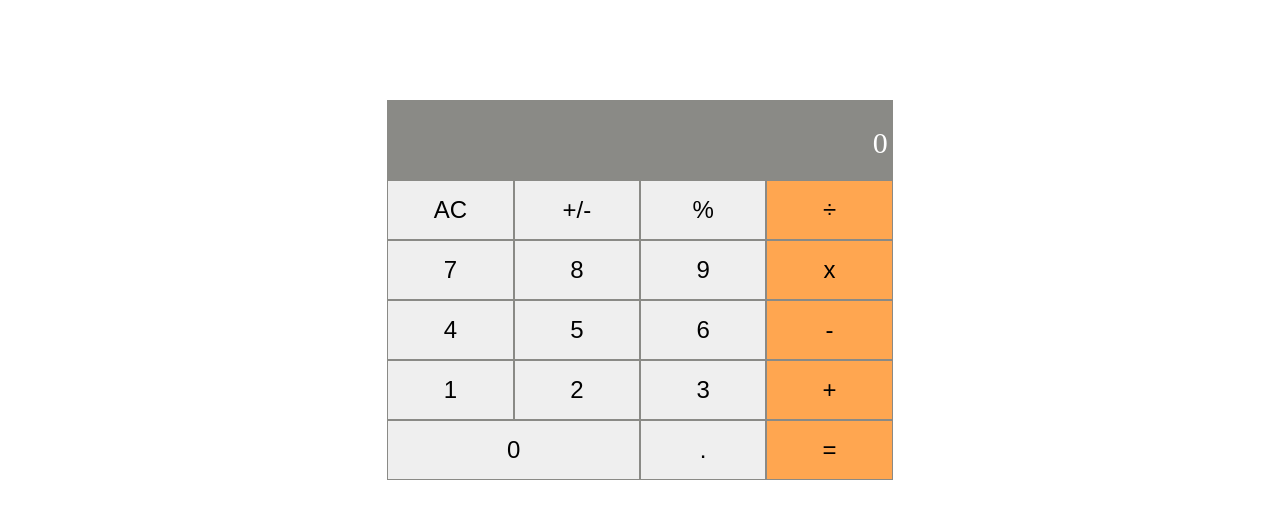
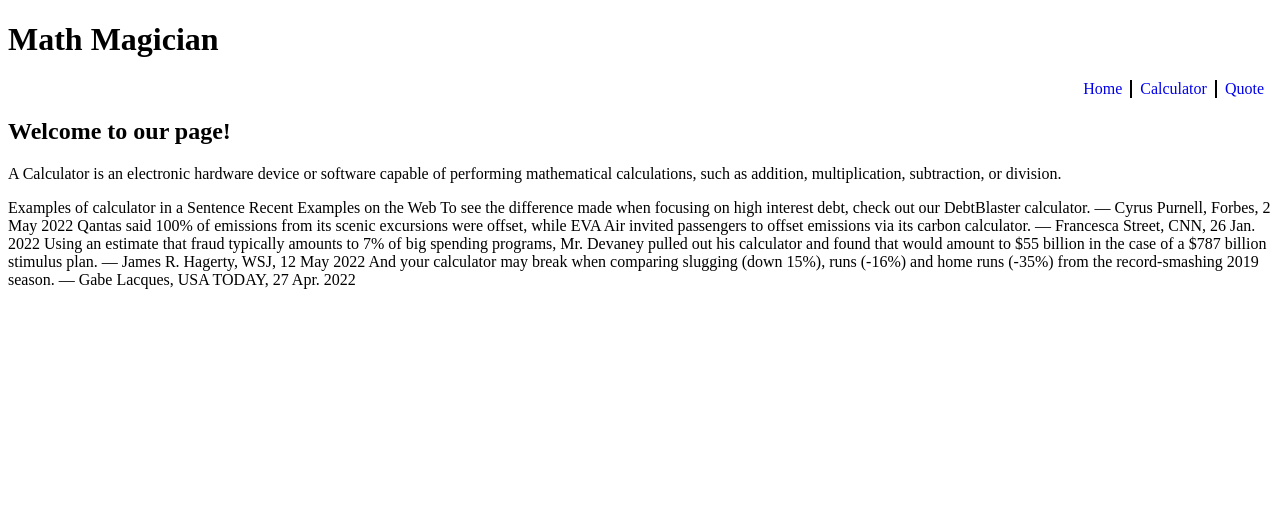
Before and after one commit to efoosag/maths-magician, a React (Create React App) app: page / in a window 1280 px wide. Shown: the top 518 px of the page. Built offline with nearby package versions, Linux system fonts and the light colour scheme.

Commit message:
update App.js

```diff
--- a/src/App.js
+++ b/src/App.js
@@ -1,10 +1,22 @@
 import React from 'react';
-import Calculator from './components/Calculator';
+import { BrowserRouter, Routes, Route } from 'react-router-dom';
+// import Calculator from './components/Calculator';
+import Header from './components/Header';
+import Home from './components/Home';
+import CalculatorSection from './components/CalculatorSection';
+import Quote from './components/Quote';
 
 const App = () => (
-  <>
-    <Calculator />
-  </>
+  <BrowserRouter>
+    <div className="app" id="home">
+      <Header />
+      <Routes>
+        <Route path="/" element={<Home />} />
+        <Route path="/calculator" element={<CalculatorSection />} />
+        <Route path="/quote" element={<Quote />} />
+      </Routes>
+    </div>
+  </BrowserRouter>
 );
 
 export default App;
```
